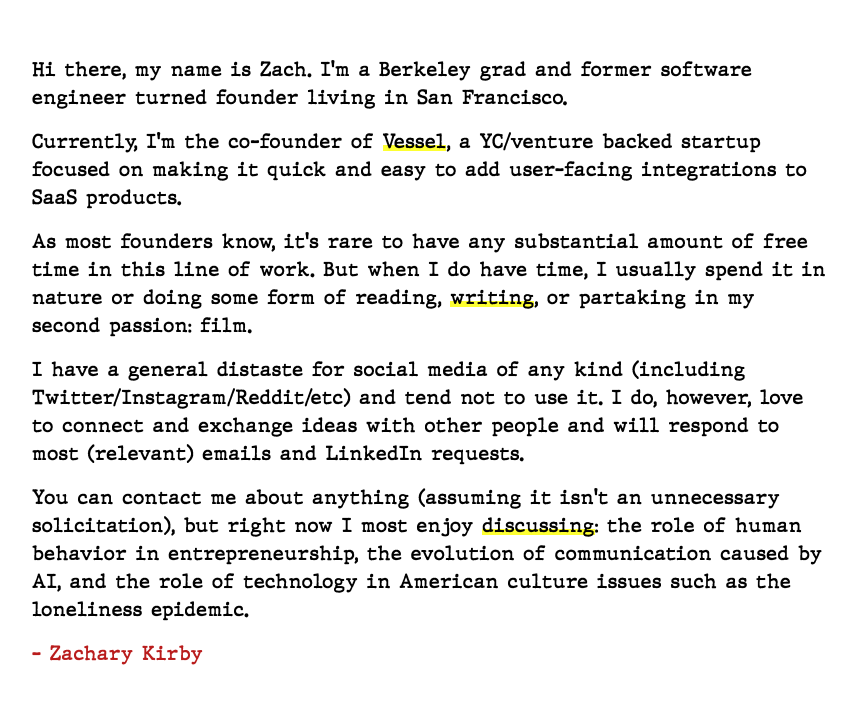
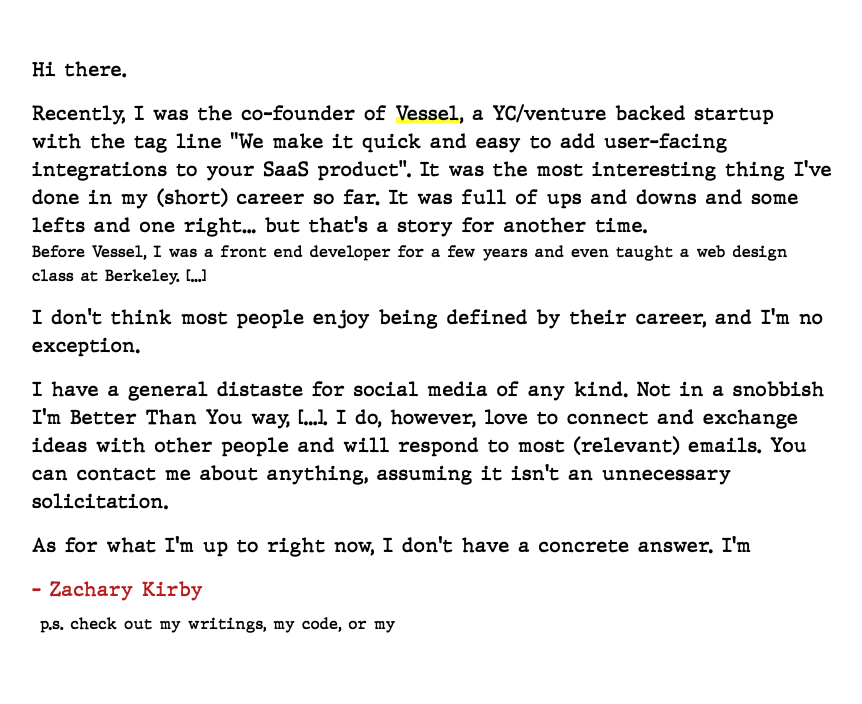
Before and after one commit to zkirby/personal-site, a Next.js app: page / in a window 1280 px wide. Shown: the top 704 px of the page, without its empty margins (208-1070 px from the left). Built offline with nearby package versions, Linux system fonts and the light colour scheme.

Commit message:
some slight rewording

```diff
--- a/views/Home.tsx
+++ b/views/Home.tsx
@@ -34,11 +34,10 @@ export default function Home({ }) {
           </div> */}
           <div className="text-left font-sans">
             <p className="mt-4 text-xl">
-              Hi there, my name is Zach. I'm a Berkeley grad and former software
-              engineer turned founder living in San Francisco.
+              Hi there.
             </p>
             <p className="mt-4 text-xl">
-              Currently, I'm the co-founder of{" "}
+              Recently, I was the co-founder of{" "}
               <a
                 className="highlight "
                 target="_blank"
@@ -46,43 +45,24 @@ export default function Home({ }) {
               >
                 Vessel
               </a>
-              , a YC/venture backed startup focused on making it quick and easy
-              to add user-facing integrations to SaaS products.
+              , a YC/venture backed startup with the tag line "We make it quick and easy
+              to add user-facing integrations to your SaaS product". It was the most interesting thing I've done in my (short) career so far. It was full of ups and downs and some lefts and one right... but that's a story for another time.
+            </p>
+            <p>Before Vessel, I was a front end developer for a few years and even taught a web design class at Berkeley. [...]</p>
+            <p className="mt-4 text-xl">
+              I don't think most people enjoy being defined by their career, and I'm no exception.
             </p>
             <p className="mt-4 text-xl">
-              As most founders know, it's rare to have any substantial amount of
-              free time in this line of work. But when I do have time, I usually
-              spend it in nature or doing some form of reading,{" "}
-              <a
-                className="highlight"
-                target="_blank"
-                href="https://substack.com/@zkirby"
-              >
-                writing
-              </a>
-              , or partaking in my second passion: film.
+              I have a general distaste for social media of any kind. Not in a snobbish I'm Better Than You way, [...]. I do,
+              however, love to connect and exchange ideas with other people and
+              will respond to most (relevant) emails. You can contact me about anything, assuming it isn't an
+              unnecessary solicitation.
             </p>
             <p className="mt-4 text-xl">
-              I have a general distaste for social media of any kind (including
-              Twitter/Instagram/Reddit/etc) and tend not to use it. I do,
-              however, love to connect and exchange ideas with other people and
-              will respond to most (relevant) emails and LinkedIn requests.
-            </p>
-            <p className="mt-4 text-xl">
-              You can contact me about anything (assuming it isn't an
-              unnecessary solicitation), but right now I most enjoy{" "}
-              <a
-                className="highlight"
-                target="_blank"
-                href="https://substack.com/notes"
-              >
-                discussing
-              </a>
-              : the role of human behavior in entrepreneurship, the evolution of
-              communication caused by AI, and the role of technology in American
-              culture issues such as the loneliness epidemic.
+              As for what I'm up to right now, I don't have a concrete answer. I'm
             </p>
             <p className="text-xl mt-4 text-red-700">- Zachary Kirby</p>
+            <p className="text-l mt-2 ml-2">p.s. check out my writings, my code, or my </p>
           </div>
         </div>
       </div>
```
